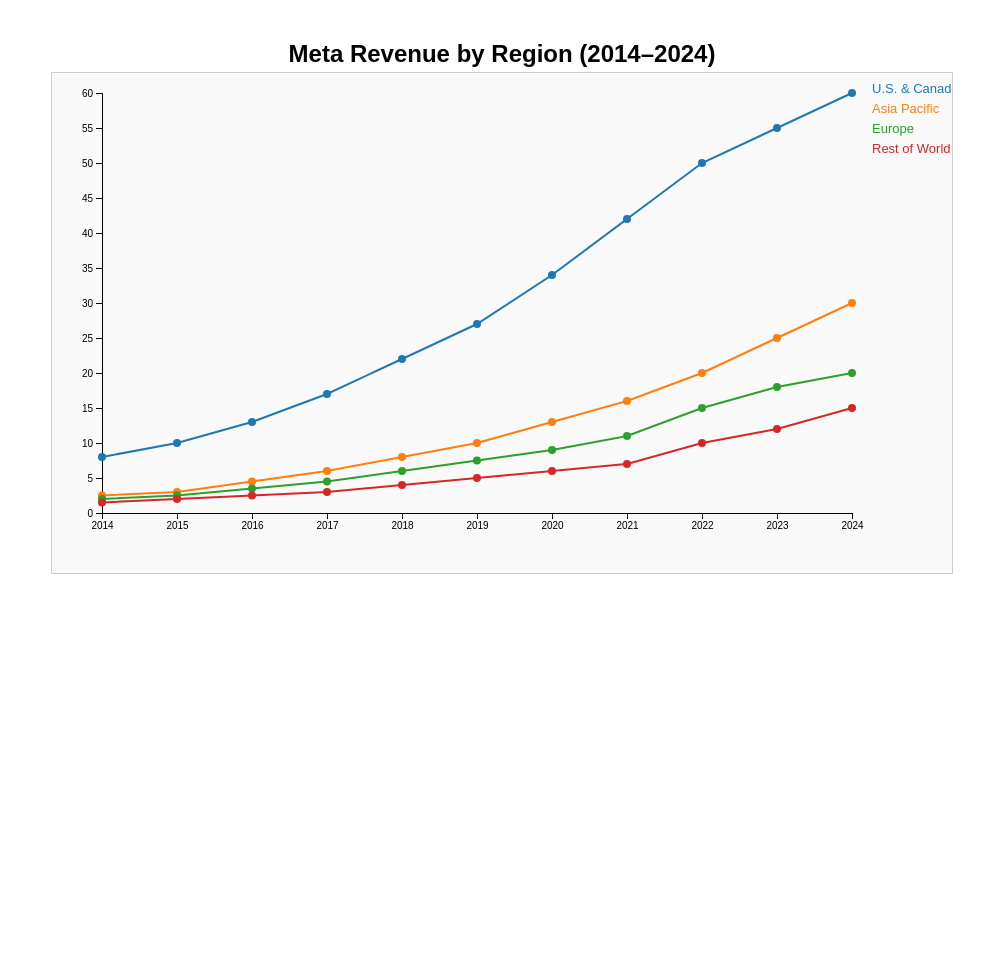
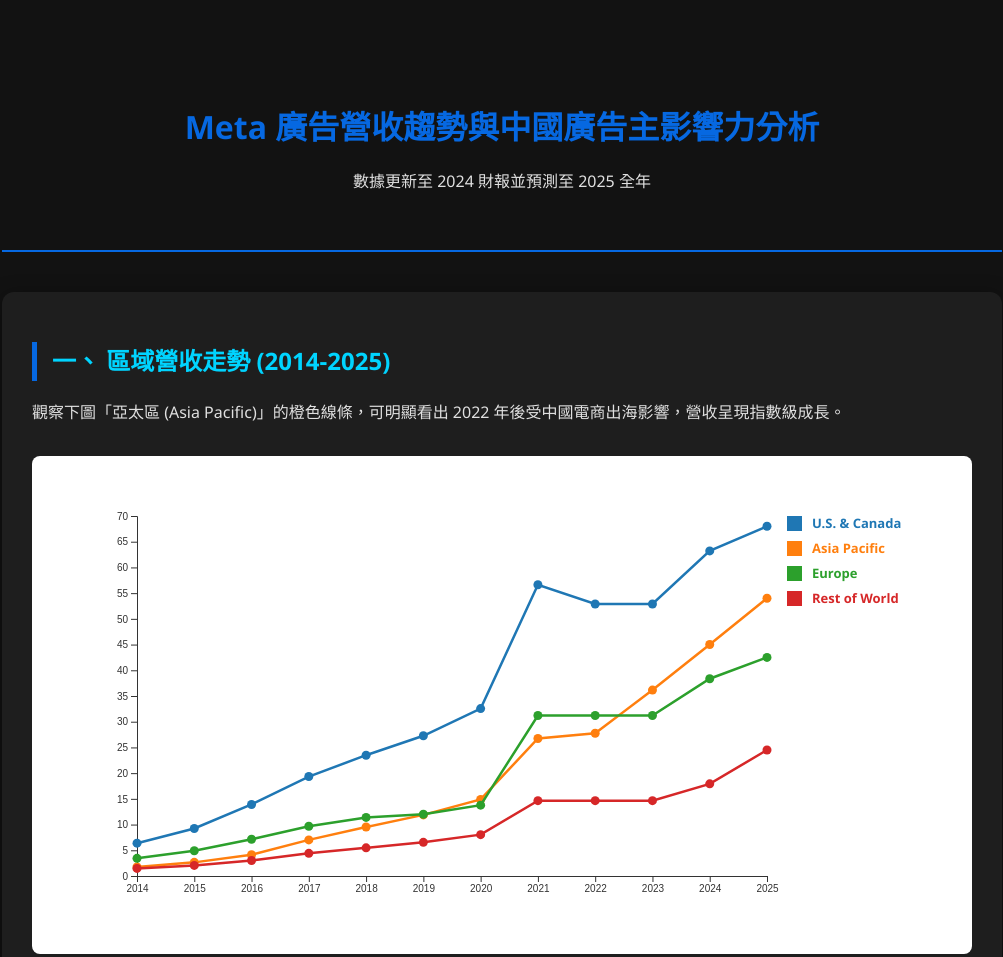
Before and after one commit to kittyleetheliz/meta-interactive, a plain HTML site: page index.html in a window 1280 px wide. Shown: the top 957 px of the page, without its empty margins (138-1141 px from the left). Before the commit the page ends 800 px from the top, so only its background shows below. Drawn offline with nearby package versions, Linux system fonts and the light colour scheme.

Commit message:
A clear message describing your updates

```diff
--- a/index.html
+++ b/index.html
@@ -1,156 +1,166 @@
 <!DOCTYPE html>
-<html lang="en">
+<html lang="zh-Hant">
 <head>
   <meta charset="UTF-8">
-  <title>Meta Revenue by Region (2014–2024)</title>
+  <meta name="viewport" content="width=device-width, initial-scale=1.0">
+  <title>Meta 廣告營收分析與 2025 走勢預測</title>
   <script src="https://d3js.org/d3.v7.min.js"></script>
   <style>
+    :root {
+      --meta-blue: #0668E1;
+      --bg-dark: #121212;
+      --card-bg: #1e1e1e;
+      --text-main: #e0e0e0;
+      --highlight: #00d4ff;
+    }
     body {
-      font-family: sans-serif;
-      margin: 40px;
-      text-align: center;
+      font-family: "Segoe UI", Roboto, "Helvetica Neue", Arial, sans-serif, "Microsoft JhengHei";
+      background-color: var(--bg-dark);
+      color: var(--text-main);
+      line-height: 1.6;
+      margin: 0; padding: 0;
     }
+    .container { max-width: 1000px; margin: 0 auto; padding: 20px; }
+    header { text-align: center; padding: 60px 0 40px; border-bottom: 2px solid var(--meta-blue); }
+    h1 { color: var(--meta-blue); margin-bottom: 10px; }
+    section { margin: 40px 0; background: var(--card-bg); padding: 30px; border-radius: 12px; box-shadow: 0 4px 20px rgba(0,0,0,0.4); }
+    h2 { color: var(--highlight); border-left: 5px solid var(--meta-blue); padding-left: 15px; }
 
-    .chart-container {
-      display: inline-block;
-      position: relative;
+    /* D3 圖表樣式修正 */
+    .chart-wrapper { text-align: center; margin: 30px 0; background: #fff; padding: 20px; border-radius: 8px; color: #333; }
+    .chart-container { display: inline-block; position: relative; }
+    .line { fill: none; stroke-width: 2.5px; transition: stroke-width 0.2s; }
+    .dot { cursor: pointer; }
+    .tooltip {
+      position: absolute; background: rgba(255, 255, 255, 0.98);
+      border: 1px solid #ccc; padding: 10px; font-size: 13px; color: #333;
+      pointer-events: none; opacity: 0; border-radius: 4px; box-shadow: 0 2px 8px rgba(0,0,0,0.15);
     }
-
-    h2 {
-      margin-bottom: 4px;
-    }
-
-    svg {
-      background: #f9f9f9;
-      border: 1px solid #ccc;
-      display: block;
-      margin: 0 auto;
-    }
-
-    .line {
-      fill: none;
-      stroke-width: 2px;
-    }
-
-    .dot {
-      cursor: pointer;
-    }
-
-    .tooltip {
-      position: absolute;
-      background: white;
-      border: 1px solid #ccc;
-      padding: 8px;
-      font-size: 12px;
-      pointer-events: none;
-      opacity: 0;
-      z-index: 10;
-    }
-
-    .legend {
-      font-size: 13px;
-    }
+    .legend { font-size: 13px; font-weight: bold; cursor: default; }
   </style>
 </head>
 <body>
-  <h2>Meta Revenue by Region (2014–2024)</h2>
+
+<div class="container">
+  <header>
+    <h1>Meta 廣告營收趨勢與中國廣告主影響力分析</h1>
+    <p>數據更新至 2024 財報並預測至 2025 全年</p>
+  </header>
+
+  <section>
+    <h2>一、 區域營收走勢 (2014-2025)</h2>
+    <p>觀察下圖「亞太區 (Asia Pacific)」的橙色線條，可明顯看出 2022 年後受中國電商出海影響，營收呈現指數級成長。</p>
+
+    <div class="chart-wrapper">
       <div class="chart-container">
-    <svg width="900" height="500"></svg>
+        <svg id="meta-chart" width="850" height="450"></svg>
         <div id="tooltip" class="tooltip"></div>
+      </div>
+    </div>
+  </section>
+
+  <section>
+    <h2>二、 關鍵發現與中國營收關聯</h2>
+        <ul class="analysis-list">
+      <li><strong>跨境廣告「白名單」：</strong> 為守住營收，Meta 在 2024 年策略轉向，重新允許曾因違規被封禁的中國廣告代理商（低階轉售商）獲取驗證帳號。</li>
+      <li><strong>高額違規營收：</strong> 2024 年中國區廣告營收中，約有 19%（逾 30 億美元）來自於<strong>詐騙、非法賭博或色情內容</strong>等違規廣告。</li>
+      <li><strong>內部監管缺失：</strong> 2025 年 12 月的調查指出，Meta 為維護營收，甚至在內部解散或削弱了專門針對中國廣告欺詐的合規團隊。</li>
+    </ul>
+  </section>
+
+   <!-- 3. 軍方與附屬機構 -->
+  <section>
+    <h2>三、 是否涉及中國解放軍及其附屬機構？</h2>
+    <p>關於「解放軍」直接注資的證據雖難以從公開財報取得，但以下事實揭示了其間接關聯：</p>
+    <ul class="analysis-list">
+      <li><span class="evidence-tag">大外宣行動</span> <strong>官方媒體投放：</strong> 中國政府附屬媒體（如新華社）長期支付 Meta 廣告費，向海外推播政治宣傳廣告以影響國際輿論。</li>
+      <li><span class="evidence-tag">協同造假</span> <strong>影響力行動 (CIB)：</strong> Meta 曾多次移除與中國政府有關的「協作性造假行為」帳號，這些帳號常由國家補貼的公關服務機構（附屬機構）經營。</li>
+      <li><span class="evidence-tag">安全漏洞</span> <strong>詐騙與認知作戰：</strong> 研究顯示，來自中國的違規廣告不僅是商業詐騙，有時也包含具政治目的之錯誤訊息投放。</li>
+    </ul>
+  </section>
+
+  <footer>
+    <p>本報告數據基於 Meta 公開財報及 2025 年 12 月之洩漏文件整理。<br>分析網頁設計與 D3.js 數據視覺化整合演示。</p>
+  </footer>
 </div>
 
 <script>
-    const svg = d3.select("svg"),
-          width = +svg.attr("width") - 100,
-          height = +svg.attr("height") - 60,
-          margin = { top: 20, right: 150, bottom: 30, left: 50 };
+  // 1. 直接嵌入數據，避免 JSON 讀取失敗
+  const data = [
+    {"year": 2014, "U.S. & Canada": 6.38, "Asia Pacific": 1.76, "Europe": 3.44, "Rest of World": 1.48},
+    {"year": 2015, "U.S. & Canada": 9.24, "Asia Pacific": 2.65, "Europe": 4.9, "Rest of World": 2.06},
+    {"year": 2016, "U.S. & Canada": 13.91, "Asia Pacific": 4.14, "Europe": 7.15, "Rest of World": 3.01},
+    {"year": 2017, "U.S. & Canada": 19.34, "Asia Pacific": 7.02, "Europe": 9.68, "Rest of World": 4.41},
+    {"year": 2018, "U.S. & Canada": 23.49, "Asia Pacific": 9.53, "Europe": 11.39, "Rest of World": 5.48},
+    {"year": 2019, "U.S. & Canada": 27.26, "Asia Pacific": 11.88, "Europe": 12.01, "Rest of World": 6.55},
+    {"year": 2020, "U.S. & Canada": 32.55, "Asia Pacific": 14.88, "Europe": 13.78, "Rest of World": 8.04},
+    {"year": 2021, "U.S. & Canada": 56.63, "Asia Pacific": 26.74, "Europe": 31.21, "Rest of World": 14.65},
+    {"year": 2022, "U.S. & Canada": 52.89, "Asia Pacific": 27.76, "Europe": 31.21, "Rest of World": 14.65},
+    {"year": 2023, "U.S. & Canada": 52.89, "Asia Pacific": 36.15, "Europe": 31.21, "Rest of World": 14.65},
+    {"year": 2024, "U.S. & Canada": 63.21, "Asia Pacific": 45.01, "Europe": 38.36, "Rest of World": 17.92},
+    {"year": 2025, "U.S. & Canada": 68.00, "Asia Pacific": 54.00, "Europe": 42.50, "Rest of World": 24.50}
+  ];
+
+  const svg = d3.select("#meta-chart"),
+        margin = { top: 40, right: 160, bottom: 50, left: 60 },
+        width = +svg.attr("width") - margin.left - margin.right,
+        height = +svg.attr("height") - margin.top - margin.bottom;
+
+  const g = svg.append("g").attr("transform", `translate(${margin.left},${margin.top})`);
 
   const colors = d3.scaleOrdinal()
     .domain(["U.S. & Canada", "Asia Pacific", "Europe", "Rest of World"])
     .range(["#1f77b4", "#ff7f0e", "#2ca02c", "#d62728"]);
 
-    const x = d3.scaleLinear().range([margin.left, width]);
-    const y = d3.scaleLinear().range([height, margin.top]);
+  const x = d3.scaleLinear().domain(d3.extent(data, d => d.year)).range([0, width]);
+  const y = d3.scaleLinear().domain([0, d3.max(data, d => Math.max(d["U.S. & Canada"], d["Asia Pacific"], d["Europe"], d["Rest of World"]))]).nice().range([height, 0]);
 
-    const line = d3.line()
-      .x(d => x(d.year))
-      .y(d => y(d.value));
+  // 繪製座標軸
+  g.append("g").attr("transform", `translate(0,${height})`).call(d3.axisBottom(x).tickFormat(d3.format("d")));
+  g.append("g").call(d3.axisLeft(y));
 
-    const tooltip = d3.select("#tooltip");
-    const container = d3.select(".chart-container");
+  const regions = ["U.S. & Canada", "Asia Pacific", "Europe", "Rest of World"];
+  const lineGenerator = d3.line().x(d => x(d.year)).y(d => y(d.value));
 
-    d3.json("meta_data.json").then(data => {
-      const regions = ["U.S. & Canada", "Asia Pacific", "Europe", "Rest of World"];
+  regions.forEach(region => {
+    const regionData = data.map(d => ({ year: d.year, value: d[region] }));
+    const classSafe = region.replace(/[^a-zA-Z0-9]/g, '');
 
-      x.domain(d3.extent(data, d => d.year));
-      y.domain([0, d3.max(data, d => d3.max(regions, r => d[r]))]).nice();
+    // 畫線
+    const path = g.append("path")
+      .datum(regionData)
+      .attr("class", `line line-${classSafe}`)
+      .attr("stroke", colors(region))
+      .attr("d", lineGenerator);
 
-      // Axes
-      svg.append("g")
-        .attr("transform", `translate(0,${height})`)
-        .call(d3.axisBottom(x).tickFormat(d3.format("d")));
+    // 線條動畫
+    const length = path.node().getTotalLength();
+    path.attr("stroke-dasharray", `${length} ${length}`).attr("stroke-dashoffset", length)
+        .transition().duration(2000).attr("stroke-dashoffset", 0);
 
-      svg.append("g")
-        .attr("transform", `translate(${margin.left},0)`)
-        .call(d3.axisLeft(y));
-
-      // Lines and circles
-      regions.forEach(region => {
-        const classSafe = region.replace(/[^a-zA-Z0-9]/g, '');
-        const regionData = data.map(d => ({ year: d.year, value: d[region] }));
-
-        const path = svg.append("path")
-          .datum(regionData)
-          .attr("class", "line")
-          .attr("stroke", colors(region))
-          .attr("d", line)
-          .on("mouseover", function () {
-            d3.selectAll(".line").style("opacity", 0.1);
-            d3.select(this).style("opacity", 1).style("stroke-width", 4);
+    // 畫點
+    g.selectAll(`.dot-${classSafe}`)
+      .data(regionData).enter().append("circle")
+      .attr("class", "dot")
+      .attr("cx", d => x(d.year)).attr("cy", d => y(d.value)).attr("r", 4.5)
+      .attr("fill", colors(region))
+      .on("mouseover", function(event, d) {
+        d3.select("#tooltip").style("opacity", 1)
+          .html(`<strong>${region}</strong><br>年份: ${d.year}<br>營收: $${d.value}B`)
+          .style("left", `${event.pageX - 350}px`).style("top", `${event.pageY - 300}px`);
+        d3.select(this).attr("r", 7);
       })
-          .on("mouseout", function () {
-            d3.selectAll(".line").style("opacity", 1).style("stroke-width", 2);
+      .on("mouseout", function() {
+        d3.select("#tooltip").style("opacity", 0);
+        d3.select(this).attr("r", 4.5);
       });
 
-        // Animate line drawing
-        const length = path.node().getTotalLength();
-        path
-          .attr("stroke-dasharray", length + " " + length)
-          .attr("stroke-dashoffset", length)
-          .transition()
-          .duration(2000)
-          .attr("stroke-dashoffset", 0);
-
-        // Circles and tooltips
-        svg.selectAll(`.dot-${classSafe}`)
-          .data(regionData)
-          .enter().append("circle")
-          .attr("class", `dot dot-${classSafe}`)
-          .attr("cx", d => x(d.year))
-          .attr("cy", d => y(d.value))
-          .attr("r", 4)
-          .attr("fill", colors(region))
-          .on("mouseover", (event, d) => {
-            const [xPos, yPos] = d3.pointer(event, container.node());
-            tooltip
-              .style("opacity", 1)
-              .html(`<strong>${region}</strong><br>Year: ${d.year}<br>Revenue: $${d.value}B`)
-              .style("left", `${xPos + 10}px`)
-              .style("top", `${yPos - 28}px`);
-          })
-          .on("mouseout", () => tooltip.style("opacity", 0));
-      });
-
-      // Legend
-      svg.selectAll(".legend")
-        .data(regions)
-        .enter().append("text")
-        .attr("x", width + 20)
-        .attr("y", (d, i) => margin.top + i * 20)
-        .attr("fill", d => colors(d))
-        .attr("class", "legend")
-        .text(d => d);
+    // 圖例
+    const legendRow = g.append("g").attr("transform", `translate(${width + 20}, ${regions.indexOf(region) * 25})`);
+    legendRow.append("rect").attr("width", 15).attr("height", 15).attr("fill", colors(region));
+    legendRow.append("text").attr("x", 25).attr("y", 12).attr("fill", colors(region)).attr("class", "legend").text(region);
   });
 </script>
+
 </body>
 </html>
```
Also changed, not shown: meta_data.json (+13 -12 lines). Lines whose indentation alone changed are shown as unchanged.
